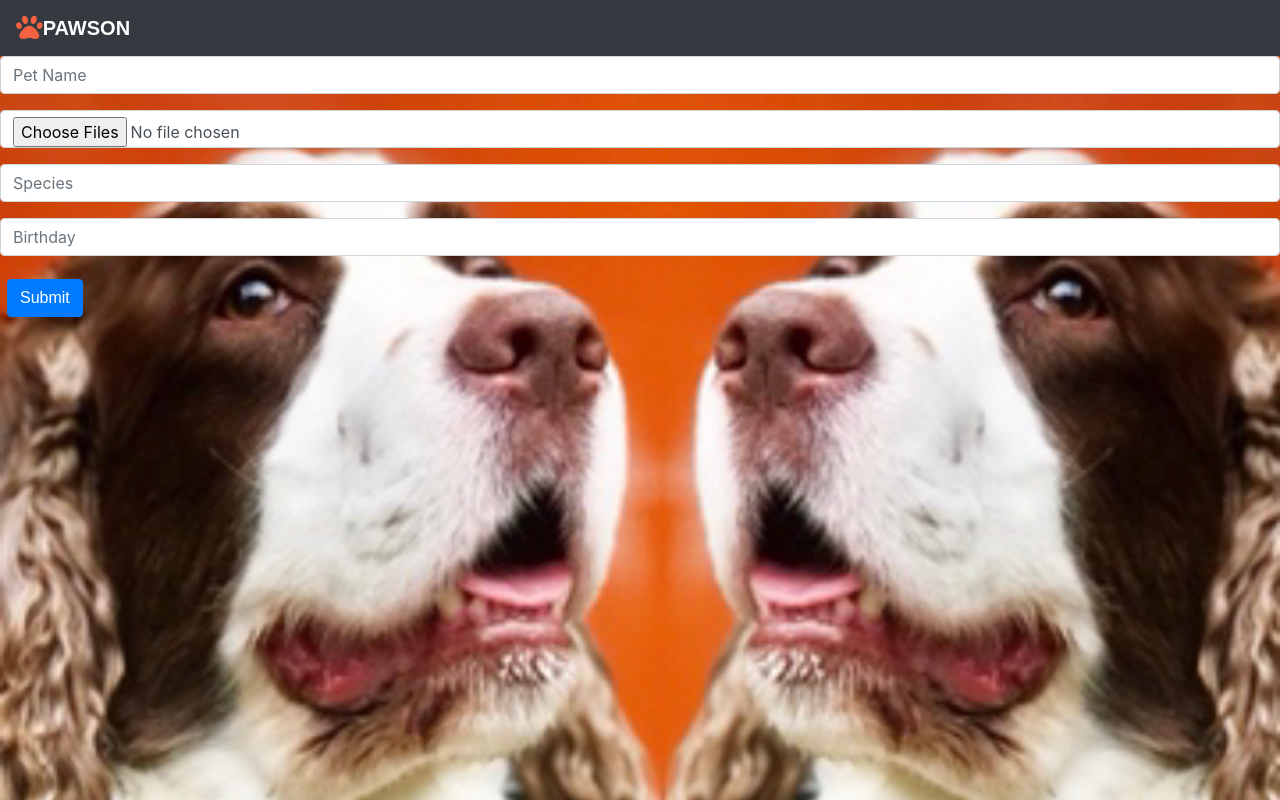
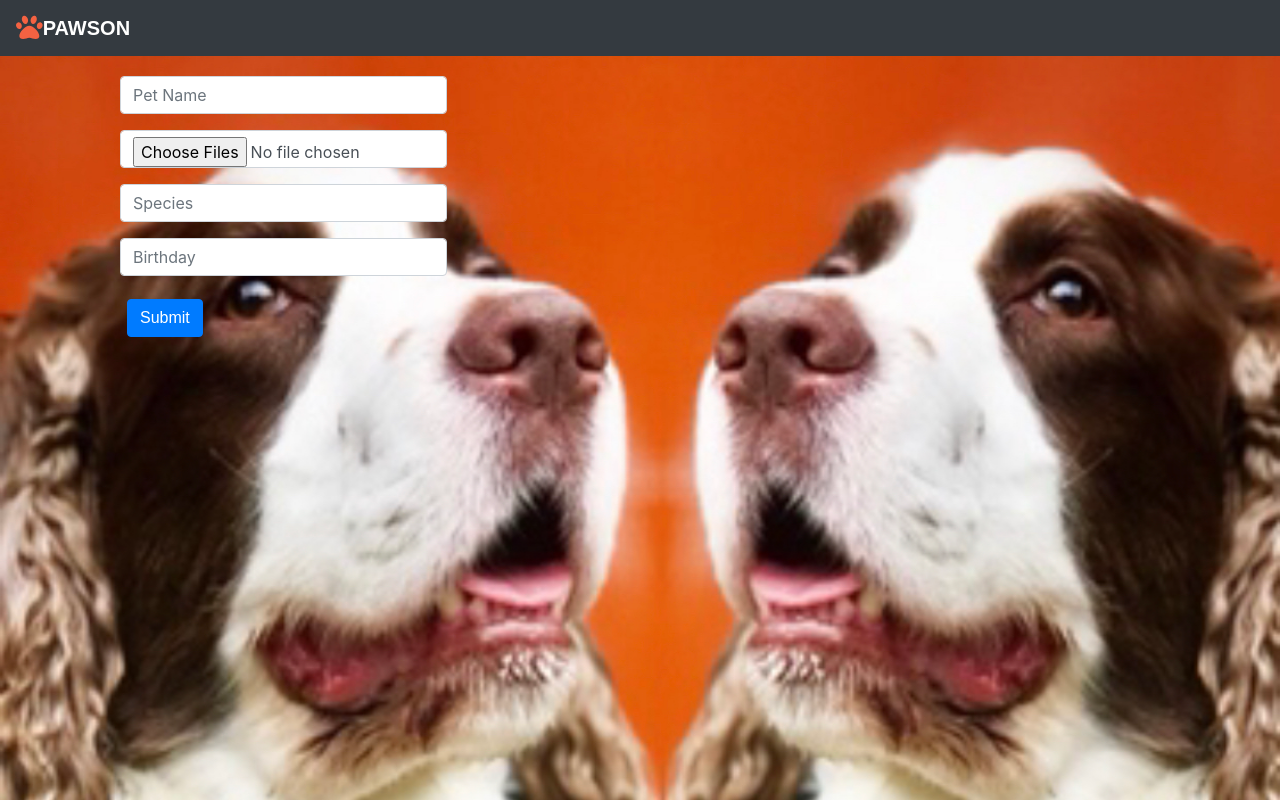
Before and after one commit to k10bale/PawsOn, a React (Create React App) app in the folder client/: page /addpet in a window 1280 px wide. Built offline with nearby package versions, Linux system fonts and the light colour scheme; a web font is replaced by a local one.

Commit message:
almost done

```diff
--- a/client/src/App.css
+++ b/client/src/App.css
@@ -45,3 +45,15 @@
     display: flex;
     flex-wrap: wrap;
   }
+
+  .petForm{
+    padding: 20px;
+  }
+
+  .petsHeader{
+   color: white;
+  }
+
+  .reminderList{
+    padding:20px;
+  }
--- a/client/src/components/Login/index.js
+++ b/client/src/components/Login/index.js
@@ -176,7 +176,7 @@ class Login extends Component {
                 type="email"
                 name="email"
                 id="exampleEmail"
-                placeholder="myemail@email.com"
+                placeholder="email"
                 value={ email }
                 valid={ this.state.validate.emailState === 'has-success' }
                 invalid={ this.state.validate.emailState === 'has-danger' }
--- a/client/src/components/Pet/index.js
+++ b/client/src/components/Pet/index.js
@@ -1,9 +1,9 @@
 import React, { Component } from "react";
 import "./style.css";
-import { Button, Form, FormGroup, Label, Input, FormText } from 'reactstrap';
+import { Button, Form, FormGroup, Container, Input} from 'reactstrap';
 
 // import { Link } from "react-router-dom";
-// import { Col, Container } from "../components/Grid";
+import { Col } from "../Grid";
 import sampleImage from "../../images/Lucy.jpg"
 import API from "../../utils/API";
 import axios from "axios";
@@ -113,7 +113,9 @@ handleFormSubmit = event => {
 
 
   // <Form>
-  <div>
+  <Container>
+  <div className="petForm">
+    <Col size="md-4">
     <FormGroup>
 
           <Input className="form-control"
@@ -164,7 +166,9 @@ handleFormSubmit = event => {
           </FormGroup>
           <Button color="primary" onClick={this.handleFormSubmit}>Submit</Button>
       {/* </Form> */}
+      </Col>
       </div>
+      </Container>
 
 
 
--- a/client/src/components/PetModal/index.js
+++ b/client/src/components/PetModal/index.js
@@ -35,7 +35,8 @@ class ModalExample extends React.Component {
 
   render() {
     return (
-      <Link color="danger" to={{ pathname: '/addpet', param: this.props.owner._id  }} >Add Pet</Link>
+      <Button color="danger">
+      <Link  to={{ pathname: '/addpet', param: this.props.owner._id  }} >Add Pet</Link> </Button>
       // <div>
 
       //     {' '}
--- a/client/src/pages/Home.js
+++ b/client/src/pages/Home.js
@@ -80,8 +80,11 @@ render() {
             </Jumbotron>
             <Row>
           <Col size="md-2">
+            <div className="petsHeader">
             <h1>My Pets:
             </h1>
+            </div>
+            <PetModal owner={this.state.owner} />
             </Col>
             </Row>
             <Row>
@@ -97,7 +100,7 @@ render() {
 
 
             {/* <button onClick = {this.addPet}>Add Pet</button> */}
-            <PetModal owner={this.state.owner} />
+
 
           </div>
         </Row>
--- a/client/src/pages/Reminders.js
+++ b/client/src/pages/Reminders.js
@@ -1,7 +1,7 @@
 import React, { Component } from 'react'
 import {Form, Input, Button} from "reactstrap"
 import API from "../utils/API";
-import { Container } from '../components/Grid';
+import { Container, Col } from '../components/Grid';
 // import { Col, Row } from "../components/Grid";
 // import { List, ListItem } from "../components/List";
 // import { Link } from "react-router-dom";
@@ -76,6 +76,7 @@ const {
   render() {
     return (
       <Container>
+        <Col size= "md-4">
         <div className="reminderList">
 
           <Form onSubmit={this.props.addReminder}>
@@ -130,7 +131,7 @@ const {
               <h3>No Results to Display</h3>
             )}
           </Col> */}
-
+        </Col>
         </Container>
 
     )
```
